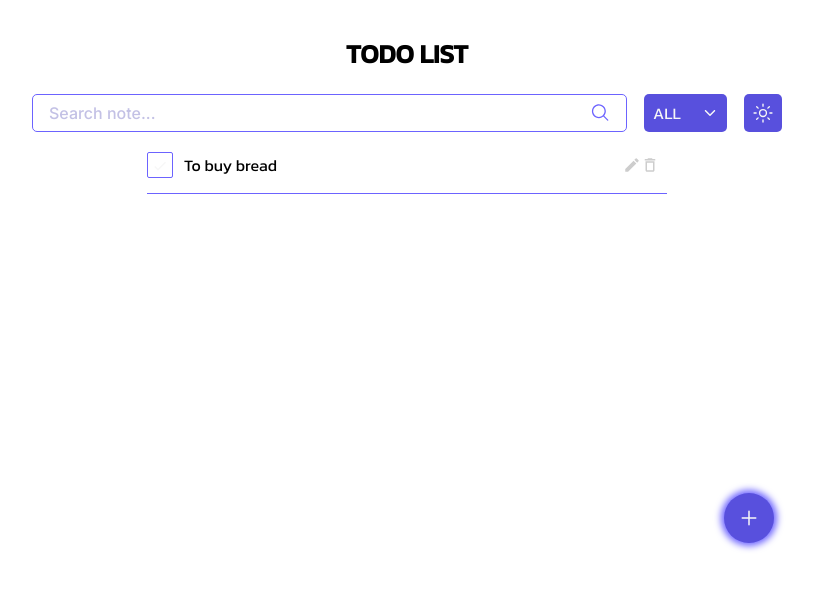
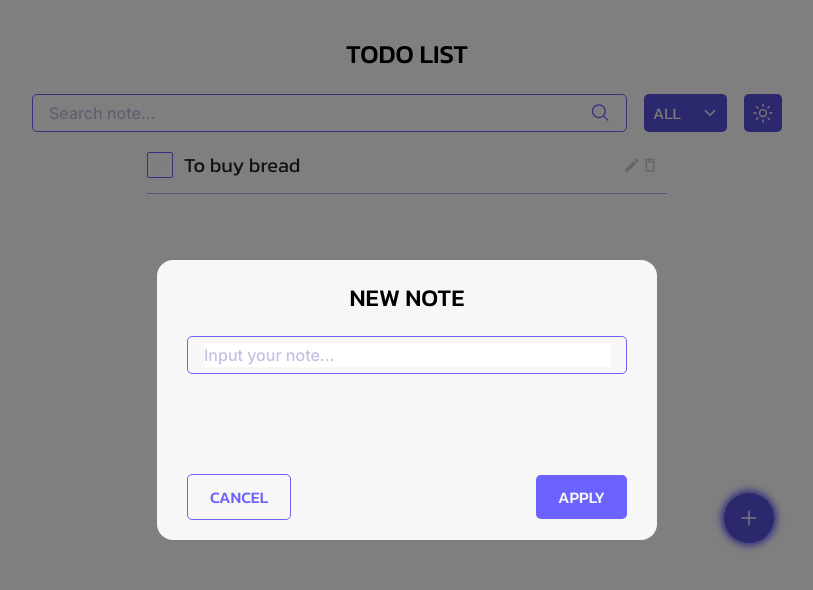
Before and after one commit to Makcim1997/todo-list, a React (Vite) app in the folder vite-todo-list/: page / in a window 1280 px wide. Both pictures are taken after a click on the button 982 px from the left and 518 px from the top of the page. Shown: the top 590 px of the page, without its empty margins (233-1046 px from the left). Built offline with nearby package versions, Linux system fonts and the light colour scheme.

Commit message:
feat: added modal window

```diff
--- a/vite-todo-list/src/App.css
+++ b/vite-todo-list/src/App.css
@@ -4,6 +4,7 @@
     width: 100vw;
     min-height: 100vh;
     font-family: "Kanit", sans-serif;
+    position: relative;
 }
 
 .wrap {
@@ -20,6 +21,11 @@ input::placeholder {
     font-family: 'Inter';
 }
 
+h1,
+h2 {
+    font-weight: 500;
+}
+
 button {
     cursor: pointer;
 }
--- a/vite-todo-list/src/App.tsx
+++ b/vite-todo-list/src/App.tsx
@@ -1,20 +1,33 @@
-import { FC } from 'react';
+import { FC, useState } from 'react';
 import Header from './components/Header/Header';
 import AddTaskButton from './components/AddTaskButton/AddTaskButton';
 import TaskListContainer from './components/TaskListContainer/TaskListContainer';
+import ModalWindowAddTask from './components/ModalWindowAddTask/ModalWindowAddTask';
 import './App.css';
 
+
+
+
+
 const App: FC = () => {
+
+  const [modalWindowPosition, setModalWindowPosition] = useState<boolean>(false);
+
+  const getModalWindowPosition = (): void | undefined => {
+    setModalWindowPosition(!modalWindowPosition)
+  };
+
 
   return (
     <div className='App'>
       <div className='wrap'>
         <Header />
         <TaskListContainer />
-        <AddTaskButton />
+        <AddTaskButton getModalWindowPosition={getModalWindowPosition} />
       </div>
+      <ModalWindowAddTask modalWindowPosition={modalWindowPosition} getModalWindowPosition={getModalWindowPosition} />
     </div>
   )
 }
 
-export default App
+export default App;
--- a/vite-todo-list/src/components/AddTaskButton/AddTaskButton.tsx
+++ b/vite-todo-list/src/components/AddTaskButton/AddTaskButton.tsx
@@ -1,10 +1,13 @@
 import { FC } from "react";
 import styles from './AddTaskButton.module.css';
 import { IoAddOutline } from "react-icons/io5";
+import TypePropsGetModalPosition from "../models/types";
 
-const AddTaskButton: FC = () => {
+
+const AddTaskButton: FC<TypePropsGetModalPosition> = ({ getModalWindowPosition }) => {
+
     return (
-        <button className={styles.button}>
+        <button onClick={getModalWindowPosition} className={styles.button}>
             <IoAddOutline />
         </button>
     )
--- /dev/null
+++ b/vite-todo-list/src/components/ModalWindowAddTask/ModalWindowAddTask.module.css
@@ -0,0 +1,82 @@
+.window {
+    align-items: center;
+    justify-content: center;
+    position: absolute;
+    top: 0;
+    left: 0;
+    bottom: 0;
+    right: 0;
+    background-color: rgba(0, 0, 0, .5);
+}
+
+.close {
+    display: none;
+}
+
+.open {
+    display: flex;
+}
+
+.content {
+    padding: 20px 30px;
+    max-width: 500px;
+    width: 100%;
+    text-align: center;
+    background-color: #F7F7F7;
+    border-radius: 16px;
+}
+
+.form {
+    width: 100%;
+}
+
+.input {
+    margin: 20px 0 100px;
+    padding: 6px 16px 6px 16px;
+    width: 100%;
+    display: flex;
+    justify-content: space-between;
+    align-items: center;
+    border: 1px solid #6C63FF;
+    border-radius: 5px;
+}
+
+input::placeholder {
+    color: #C3C1E5;
+}
+
+input {
+    color: #5850DD;
+    width: 100%;
+    height: 100%;
+}
+
+.controls {
+    width: 100%;
+    display: flex;
+    justify-content: space-between;
+    align-items: center;
+}
+
+.button {
+    padding: 10px 22px;
+    border-radius: 5px;
+    background-color: #6C63FF;
+    color: #F7F7F7;
+    font-weight: 500;
+    transition: all .4s ease;
+}
+
+.button:nth-child(1) {
+    background-color: #F7F7F7;
+    color: #6C63FF;
+    border: 1px solid #6C63FF;
+}
+
+.button:nth-child(1):hover {
+    background-color: #dcd5d5;
+}
+
+.button:nth-child(2):hover {
+    background-color: #5850DD;
+}
--- /dev/null
+++ b/vite-todo-list/src/components/ModalWindowAddTask/ModalWindowAddTask.tsx
@@ -0,0 +1,37 @@
+import { FC, MouseEvent } from "react";
+import styles from './ModalWindowAddTask.module.css';
+import TypePropsGetModalPosition from "../models/types";
+
+const ModalWindowAddTask: FC<TypePropsGetModalPosition>  = ({ modalWindowPosition, getModalWindowPosition }) => {
+
+    const addTask = (event: MouseEvent<HTMLButtonElement>): void => {
+        event.preventDefault();
+        getModalWindowPosition();
+    };
+
+    const canselTask = (event: MouseEvent<HTMLButtonElement>): void => {
+        event.preventDefault();
+        getModalWindowPosition();
+    }
+
+
+    return (
+        <div onClick={getModalWindowPosition} className={styles.window + ` ${modalWindowPosition ? styles.open : styles.close}`}>
+            <div onClick={e => e.stopPropagation()} className={styles.content}>
+                <h2>NEW NOTE</h2>
+                <form className={styles.form}>
+                    <div className={styles.input}>
+                        <input type="text" name="title" placeholder="Input your note..." />
+                    </div>
+                    <div className={styles.controls}>
+                        <button onClick={canselTask} className={styles.button}>CANCEL</button>
+                        <button onClick={addTask} className={styles.button}>APPLY</button>
+                    </div>
+                </form>
+            </div>
+        </div>
+    )
+}
+
+
+export default ModalWindowAddTask;
--- a/vite-todo-list/src/components/TaskListContainer/Task/Task.module.css
+++ b/vite-todo-list/src/components/TaskListContainer/Task/Task.module.css
@@ -4,7 +4,7 @@
     display: flex;
     justify-content: space-between;
     align-items: center;
-    border-bottom: 1px solid #6C63FF;
+    border-bottom: 1px solid rgba(108, 99, 255, 50%);
 }
 
 .checked {
@@ -33,6 +33,9 @@
 .task {
     max-width: 420px;
     width: 100%;
+    font-size: 20px;
+    line-height: 20px;
+    color: #252525;
 }
 
 .controls {
--- /dev/null
+++ b/vite-todo-list/src/components/models/types.ts
@@ -0,0 +1,7 @@
+type TypePropsGetModalPosition = {
+    getModalWindowPosition: () => void;
+    modalWindowPosition?: boolean;
+}
+
+
+export default TypePropsGetModalPosition;
```
